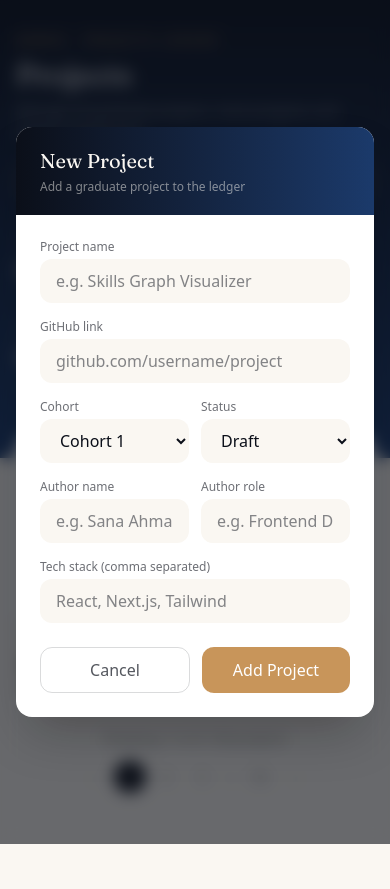
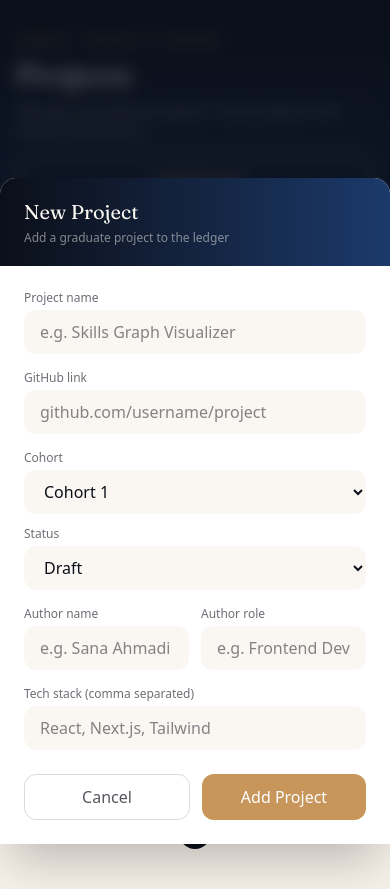
Before and after one commit to jafarimurtaza/age-portal-dashboard, a Next.js app: page /projects in a window 390 px wide. Both pictures are taken after typing "Sample" into the empty fields and a click on the button "+ Add Project". Before the commit the page ends 844 px from the top, so only its background shows below. Built offline with nearby package versions, Linux system fonts and the light colour scheme.

Commit message:
Complete projects page: add/edit/delete, search, filter, sort, pagination, responsive design

```diff
--- a/src/app/(admin)/projects/page.js
+++ b/src/app/(admin)/projects/page.js
@@ -1,5 +1,6 @@
 "use client";
 import { useState } from "react";
+import { Fraunces } from "next/font/google";
 import LedgerHeader from "@/components/projects/LedgerHeader";
 import Toolbar from "@/components/projects/Toolbar";
 import FilterTabs from "@/components/projects/FilterTabs";
@@ -7,6 +8,13 @@ import ProjectsTable from "@/components/projects/ProjectsTable";
 import Pagination from "@/components/projects/Pagination";
 import AddProjectModal from "@/components/projects/AddProjectModal";
 import { projects as initialProjects, stats } from "@/data/projects";
+
+const fraunces = Fraunces({
+  subsets: ["latin"],
+  weight: ["400", "500", "600"],
+  variable: "--font-fraunces",
+});
+const PAGE_SIZE = 2;
 
 export default function ProjectsPage() {
   const [projects, setProjects] = useState(initialProjects);
@@ -18,6 +26,7 @@ export default function ProjectsPage() {
   const [activeTab, setActiveTab] = useState("All");
   const [isModalOpen, setIsModalOpen] = useState(false);
   const [editingProject, setEditingProject] = useState(null);
+  const [currentPage, setCurrentPage] = useState(1);
 
   const handleDelete = (id) => {
     setProjects(projects.filter((p) => p.id !== id));
@@ -58,8 +67,18 @@ export default function ProjectsPage() {
     return matchesSearch && matchesStatus && matchesCohort && matchesTab;
   });
 
+  const totalPages = Math.max(
+    1,
+    Math.ceil(filteredProjects.length / PAGE_SIZE),
+  );
+  const safePage = Math.min(currentPage, totalPages);
+  const paginatedProjects = filteredProjects.slice(
+    (safePage - 1) * PAGE_SIZE,
+    safePage * PAGE_SIZE,
+  );
+
   return (
-    <div className="bg-[#F5F0E8] min-h-screen">
+    <div className={`${fraunces.variable} bg-[#F5F0E8] min-h-screen`}>
       <LedgerHeader stats={stats} onAddClick={openAddModal} />
 
       <div className="px-4 sm:px-6 lg:px-10 -mt-6 relative z-10">
@@ -69,12 +88,18 @@ export default function ProjectsPage() {
         </div>
         <div className="mt-4">
           <ProjectsTable
-            projects={filteredProjects}
+            projects={paginatedProjects}
             onDelete={handleDelete}
             onEditClick={openEditModal}
           />
         </div>
-        <Pagination total={128} shown={filteredProjects.length} />
+        <Pagination
+          total={filteredProjects.length}
+          shown={paginatedProjects.length}
+          currentPage={safePage}
+          totalPages={totalPages}
+          onPageChange={setCurrentPage}
+        />
         <div className="h-10" />
       </div>
 
--- a/src/app/page.js
+++ b/src/app/page.js
@@ -1,5 +1,6 @@
 "use client";
 import { useState } from "react";
+import { Fraunces } from "next/font/google";
 import LedgerHeader from "@/components/projects/LedgerHeader";
 import Toolbar from "@/components/projects/Toolbar";
 import FilterTabs from "@/components/projects/FilterTabs";
@@ -7,6 +8,13 @@ import ProjectsTable from "@/components/projects/ProjectsTable";
 import Pagination from "@/components/projects/Pagination";
 import AddProjectModal from "@/components/projects/AddProjectModal";
 import { projects as initialProjects, stats } from "@/data/projects";
+
+const fraunces = Fraunces({
+  subsets: ["latin"],
+  weight: ["400", "500", "600"],
+  variable: "--font-fraunces",
+});
+const PAGE_SIZE = 2;
 
 export default function ProjectsPage() {
   const [projects, setProjects] = useState(initialProjects);
@@ -16,7 +24,10 @@ export default function ProjectsPage() {
     cohort: "",
   });
   const [activeTab, setActiveTab] = useState("All");
+  const [sortBy, setSortBy] = useState("recent");
   const [isModalOpen, setIsModalOpen] = useState(false);
+  const [editingProject, setEditingProject] = useState(null);
+  const [currentPage, setCurrentPage] = useState(1);
 
   const handleDelete = (id) => {
     setProjects(projects.filter((p) => p.id !== id));
@@ -24,6 +35,22 @@ export default function ProjectsPage() {
 
   const handleAdd = (newProject) => {
     setProjects([newProject, ...projects]);
+  };
+
+  const handleEdit = (updatedProject) => {
+    setProjects(
+      projects.map((p) => (p.id === updatedProject.id ? updatedProject : p)),
+    );
+  };
+
+  const openAddModal = () => {
+    setEditingProject(null);
+    setIsModalOpen(true);
+  };
+
+  const openEditModal = (project) => {
+    setEditingProject(project);
+    setIsModalOpen(true);
   };
 
   const filteredProjects = projects.filter((project) => {
@@ -41,18 +68,48 @@ export default function ProjectsPage() {
     return matchesSearch && matchesStatus && matchesCohort && matchesTab;
   });
 
+  const sortedProjects = [...filteredProjects].sort((a, b) => {
+    if (sortBy === "name-asc") return a.name.localeCompare(b.name);
+    if (sortBy === "name-desc") return b.name.localeCompare(a.name);
+    if (sortBy === "oldest") return a.id - b.id;
+    return b.id - a.id; // recent (default) — بزرگ‌ترین id = جدیدترین
+  });
+
+  const totalPages = Math.max(1, Math.ceil(sortedProjects.length / PAGE_SIZE));
+  const safePage = Math.min(currentPage, totalPages);
+  const paginatedProjects = sortedProjects.slice(
+    (safePage - 1) * PAGE_SIZE,
+    safePage * PAGE_SIZE,
+  );
+
   return (
-    <div className="bg-[#F5F0E8] min-h-screen">
-      <LedgerHeader stats={stats} onAddClick={() => setIsModalOpen(true)} />
+    <div className={`${fraunces.variable} bg-[#F5F0E8] min-h-screen`}>
+      <LedgerHeader stats={stats} onAddClick={openAddModal} />
+
       <div className="px-4 sm:px-6 lg:px-10 -mt-6 relative z-10">
-        <Toolbar filters={filters} setFilters={setFilters} />
+        <Toolbar
+          filters={filters}
+          setFilters={setFilters}
+          sortBy={sortBy}
+          setSortBy={setSortBy}
+        />
         <div className="mt-6">
           <FilterTabs activeTab={activeTab} setActiveTab={setActiveTab} />
         </div>
         <div className="mt-4">
-          <ProjectsTable projects={filteredProjects} onDelete={handleDelete} />
+          <ProjectsTable
+            projects={paginatedProjects}
+            onDelete={handleDelete}
+            onEditClick={openEditModal}
+          />
         </div>
-        <Pagination total={128} shown={filteredProjects.length} />
+        <Pagination
+          total={sortedProjects.length}
+          shown={paginatedProjects.length}
+          currentPage={safePage}
+          totalPages={totalPages}
+          onPageChange={setCurrentPage}
+        />
         <div className="h-10" />
       </div>
 
@@ -60,6 +117,8 @@ export default function ProjectsPage() {
         open={isModalOpen}
         onClose={() => setIsModalOpen(false)}
         onAdd={handleAdd}
+        onEdit={handleEdit}
+        editingProject={editingProject}
       />
     </div>
   );
--- a/src/components/projects/AddProjectModal.jsx
+++ b/src/components/projects/AddProjectModal.jsx
@@ -87,8 +87,8 @@ export default function AddProjectModal({
   };
 
   return (
-    <div className="fixed inset-0 bg-[#0B0F19]/60 backdrop-blur-sm z-50 flex items-center justify-center p-4">
-      <div className="bg-white rounded-2xl shadow-2xl w-full max-w-lg overflow-hidden">
+    <div className="fixed inset-0 bg-[#0B0F19]/60 backdrop-blur-sm z-50 flex items-end sm:items-center justify-center p-0 sm:p-4">
+      <div className="bg-white rounded-t-2xl sm:rounded-2xl shadow-2xl w-full max-w-lg overflow-hidden max-h-[92vh] sm:max-h-none">
         <div className="bg-gradient-to-r from-[#0B0F19] to-[#1B3A6B] px-6 py-5">
           <h2 className="font-[family-name:var(--font-fraunces)] text-xl text-[#FAF7F2]">
             {isEditMode ? "Edit Project" : "New Project"}
@@ -130,7 +130,7 @@ export default function AddProjectModal({
             />
           </div>
 
-          <div className="grid grid-cols-2 gap-3">
+          <div className="grid grid-cols-1 sm:grid-cols-2 gap-3">
             <div>
               <label className="text-xs font-medium text-[#0B0F19]/60 mb-1 block">
                 Cohort
--- a/src/components/projects/Pagination.jsx
+++ b/src/components/projects/Pagination.jsx
@@ -1,27 +1,43 @@
-export default function Pagination({ total, shown }) {
+export default function Pagination({
+  total,
+  shown,
+  currentPage,
+  totalPages,
+  onPageChange,
+}) {
   return (
     <div className="flex flex-col sm:flex-row items-center justify-between gap-3 mt-5 text-sm text-[#0B0F19]/50">
       <p>
-        Showing 1–{shown} of {total} projects
+        Showing {shown} of {total} projects
       </p>
       <div className="flex items-center gap-1 font-[family-name:var(--font-fraunces)]">
-        <button className="w-8 h-8 rounded-full hover:bg-white transition">
+        <button
+          onClick={() => onPageChange(Math.max(1, currentPage - 1))}
+          disabled={currentPage === 1}
+          className="w-8 h-8 rounded-full hover:bg-white transition disabled:opacity-30 disabled:cursor-not-allowed"
+        >
           ‹
         </button>
-        <button className="w-8 h-8 rounded-full bg-[#0B0F19] text-[#C8955A]">
-          1
-        </button>
-        <button className="w-8 h-8 rounded-full hover:bg-white transition">
-          2
-        </button>
-        <button className="w-8 h-8 rounded-full hover:bg-white transition">
-          3
-        </button>
-        <span className="px-1 text-xs">···</span>
-        <button className="w-8 h-8 rounded-full hover:bg-white transition">
-          32
-        </button>
-        <button className="w-8 h-8 rounded-full hover:bg-white transition">
+
+        {Array.from({ length: totalPages }, (_, i) => i + 1).map((page) => (
+          <button
+            key={page}
+            onClick={() => onPageChange(page)}
+            className={`w-8 h-8 rounded-full transition ${
+              currentPage === page
+                ? "bg-[#0B0F19] text-[#C8955A]"
+                : "hover:bg-white"
+            }`}
+          >
+            {page}
+          </button>
+        ))}
+
+        <button
+          onClick={() => onPageChange(Math.min(totalPages, currentPage + 1))}
+          disabled={currentPage === totalPages}
+          className="w-8 h-8 rounded-full hover:bg-white transition disabled:opacity-30 disabled:cursor-not-allowed"
+        >
           ›
         </button>
       </div>
--- a/src/components/projects/Toolbar.jsx
+++ b/src/components/projects/Toolbar.jsx
@@ -1,7 +1,7 @@
 import SearchBar from "./SearchBar";
 import FilterDropdown from "./FilterDropdown";
 
-export default function Toolbar({ filters, setFilters }) {
+export default function Toolbar({ filters, setFilters, sortBy, setSortBy }) {
   return (
     <div className="bg-white border border-[#0B0F19]/8 rounded-2xl shadow-lg shadow-[#0B0F19]/5 p-4 sm:p-5 flex flex-col gap-4">
       <SearchBar
@@ -21,6 +21,16 @@ export default function Toolbar({ filters, setFilters }) {
           value={filters.cohort}
           onChange={(val) => setFilters({ ...filters, cohort: val })}
         />
+        <select
+          value={sortBy}
+          onChange={(e) => setSortBy(e.target.value)}
+          className="bg-[#FAF7F2] border-none rounded-xl px-4 py-2.5 text-sm text-[#0B0F19] w-full sm:w-auto outline-none"
+        >
+          <option value="recent">Sort: Most Recent</option>
+          <option value="oldest">Sort: Oldest First</option>
+          <option value="name-asc">Sort: Name (A–Z)</option>
+          <option value="name-desc">Sort: Name (Z–A)</option>
+        </select>
       </div>
     </div>
   );
```
